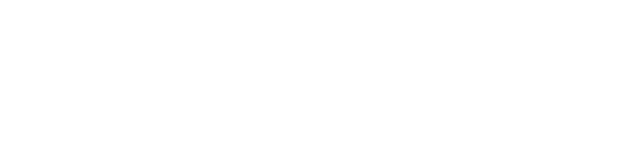
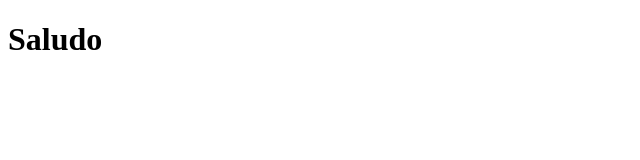
Before and after one commit to xXINFINITE117Xx/German-rama-main, a plain HTML site: page index.html in a window 1280 px wide. Shown: the whole page, without its empty margins (0-640 px from the left). Drawn offline with Linux system fonts and the light colour scheme.

Commit message:
Cambio de Rama

```diff
--- a/index.html
+++ b/index.html
@@ -7,6 +7,6 @@
     <title>Document</title>
 </head>
 <body>
-
+    <h1>Saludo</h1>
 </body>
 </html>
```
